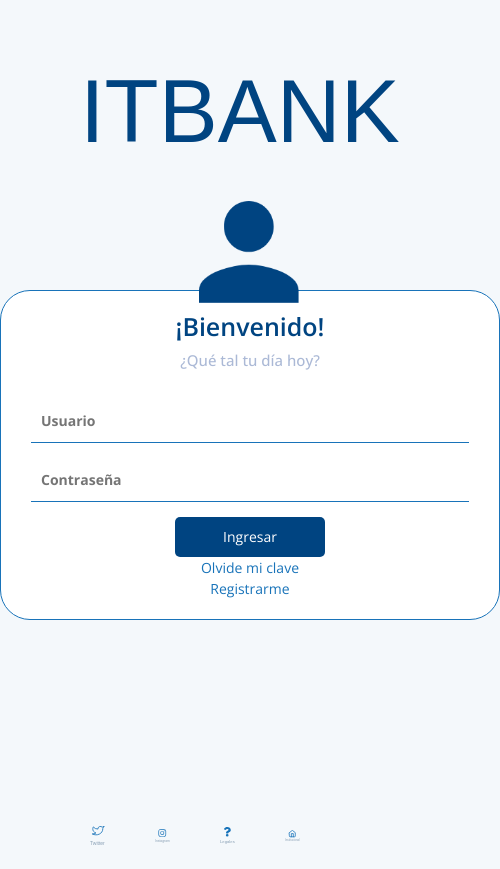
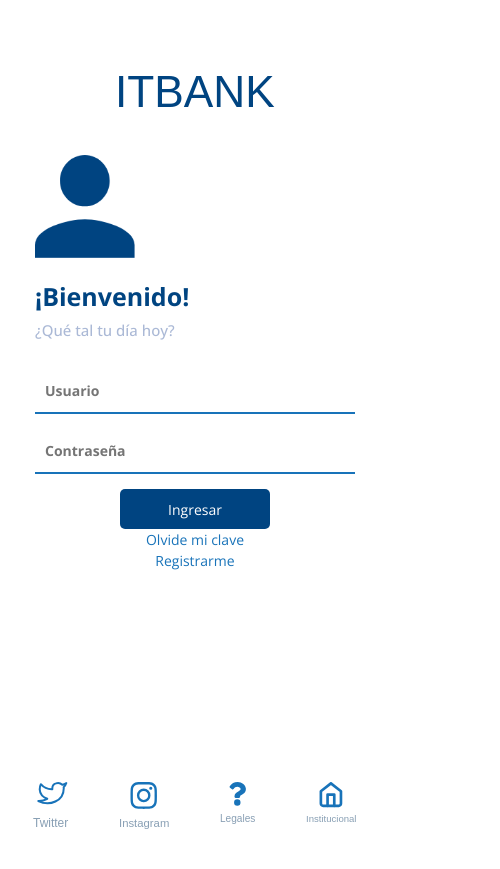
Before and after one commit to ITBANK-PROJECT-Grupo8-C1/Grupo-8-ITBANK, a plain HTML site: page login.html in a window 390 px wide. Shown: the whole page, 500 px wide, since content can reach past the window. Drawn offline with nearby package versions, Linux system fonts and the light colour scheme.

Commit message:
login responsive

```diff
--- a/login.html
+++ b/login.html
@@ -16,27 +16,49 @@
     <style>
       @import url("https://fonts.googleapis.com/css2?family=Open+Sans:wght@300;400;500;600;700;800&display=swap");
     </style>
-    <link rel="stylesheet" href="styles-login.css">
+    <link rel="stylesheet" href="styles-login.css" />
     <!-- favicon -->
-    <link rel="shortcut icon" href="./images/LOGO-SMALL-BLUE-BACKGROUND.svg">
+    <link rel="shortcut icon" href="./images/LOGO-SMALL-BLUE-BACKGROUND.svg" />
   </head>
 
   <!-- ENCABEZADO -->
 
   <body>
-      <header class = "text-center w-100 ">
-        <a href="#"><img class="logo-header" src="./images/logo-azul-grande.svg" alt="logo Itbank"></a>
+    <header class="text-center w-100">
+      <a href="#"
+        ><img
+          class="logo-header"
+          src="./images/logo-azul-grande.svg"
+          alt="logo Itbank"
+      /></a>
     </header>
 
     <!--Cambios Jime - FORMULARIO-->
     <div class="form-login">
-      <img src="./images/profile-icon.png" alt="" class="img-form">
-      <h5>¡Bienvenido!<h6>¿Qué tal tu día hoy?</h6></h5>
-      <input class="controls" type="text" name="usuario" value="" placeholder="Usuario">
-      <input class="controls" type="password" name="contrasena" value="" placeholder="Contraseña">
-      <a href="home.html"><input class="buttons" type="submit" name="" value="Ingresar"></a>
+      <img src="./images/profile-icon.png" alt="" class="img-form" />
+      <h5>
+        ¡Bienvenido!
+        <h6>¿Qué tal tu día hoy?</h6>
+      </h5>
+      <input
+        class="controls"
+        type="text"
+        name="usuario"
+        value=""
+        placeholder="Usuario"
+      />
+      <input
+        class="controls"
+        type="password"
+        name="contrasena"
+        value=""
+        placeholder="Contraseña"
+      />
+      <a href="index.html"
+        ><input class="buttons" type="submit" name="" value="Ingresar"
+      /></a>
       <p class="subtext"><a href clave="#">Olvide mi clave</a></p>
-      <p class="subtext" ><a href="register.html">Registrarme</a></p>
+      <p class="subtext"><a href="register.html">Registrarme</a></p>
     </div>
     <!-- Terminan los cambios de Jime -->
 
@@ -45,23 +67,40 @@
       <div class="container">
         <!-- FILA 1 - DE ICONOS -->
         <div class="row justify-content-center">
-
           <div class="col-2">
-            <a href="#" class="btn" aria-current="page"><img src="./images/twitter.svg" alt="Twitter" class="img-fluid img"></a>
+            <a href="#" class="btn" aria-current="page"
+              ><img
+                src="./images/twitter.svg"
+                alt="Twitter"
+                class="img-fluid img"
+            /></a>
+          </div>
+          <div class="col-1">
+            <a href="#" class="btn"
+              ><img
+                src="./images/instagram.svg"
+                alt="Twitter"
+                class="img-fluid img"
+            /></a>
           </div>
           <div class="col-2">
-            <a href="#" class="btn"><img src="./images/instagram.svg" alt="Twitter" class="img-fluid img"></a>
+            <a href="#" class="btn"
+              ><img
+                src="./images/question-mark.svg"
+                alt="Question"
+                class="img-fluid img"
+            /></a>
           </div>
-          <div class="col-2">
-            <a href="#" class="btn"><img src="./images/question-mark.svg" alt="Question" class="img-fluid img"></a>
-          </div>
-          <div class="col-2">
-            <a href="#" class="btn"><img src="./images/institucional.svg" alt="Home" class="img-fluid img"></a>
+          <div class="col-1">
+            <a href="#" class="btn"
+              ><img
+                src="./images/institucional.svg"
+                alt="Home"
+                class="img-fluid img"
+            /></a>
           </div>
         </div>
-
       </div>
-
     </footer>
     <script
       src="https://cdn.jsdelivr.net/npm/bootstrap@5.2.0-beta1/dist/js/bootstrap.bundle.min.js"
@@ -69,7 +108,5 @@
       crossorigin="anonymous"
     ></script>
   </body>
-
-
 </html>
 <!-- con img-fluid ya hacemos que toda una imagen sea responsive -->
--- a/styles-login.css
+++ b/styles-login.css
@@ -1,7 +1,7 @@
 * {
   margin: 0;
   padding: 0;
-  font-family: 'Open Sans', sans-serif;;
+  font-family: "Open Sans", sans-serif;
 }
 /***************** ENCABEZADO *****************/
 header a {
@@ -73,7 +73,6 @@ body {
   font-size: 15px;
 }
 
-
 /* usuario y contraseña */
 .controls {
   width: 100%;
@@ -112,7 +111,7 @@ body {
 }
 /* acomodado */
 
-.subtext{
+.subtext {
   text-align: center;
   margin: 0 auto;
   line-height: 20px;
@@ -135,18 +134,97 @@ footer {
   width: 100%;
 }
 
+.col-1 {
+  flex: 0 0 auto;
+  width: 26%;
+}
+
+.col-2 {
+  flex: 0 0 auto;
+  width: 22%;
+}
+
 @media only screen and (max-width: 600px) {
+  body {
+    position: relative;
+    padding-bottom: 5.5em;
+    min-height: 100vh;
+    background: white;
+  }
 
-  header .logo-header{
-    max-width: 20rem;
-    margin:  3rem 0rem 0rem 5rem;
+  header .logo-header {
+    max-width: 10rem;
+    margin: 3rem 0rem 0rem 0rem;
     padding-bottom: 8rem;
     position: relative;
   }
 
+  .img-form {
+    max-width: 100px;
+    position: absolute;
+    margin-top: -110px;
+    margin-left: 0;
+  }
+
   .form-login {
-    margin: 0 auto;
-    float: left;
+    width: 380px;
+    height: auto;
+    background: white;
+    margin: auto;
+    padding: 20px 30px;
+    color: #004481;
+    position: relative;
+    border: none;
+  }
+
+  .form-login h5 {
+    margin: 0;
+    height: 40px;
+    font-size: 25px;
+    font-weight: 700;
+    text-align: left;
+    margin-top: 1rem;
+  }
+
+  .form-login h6 {
+    color: #abb9d6;
+    height: auto;
+    margin-bottom: 30px;
+    font-size: 15px;
+    text-align: left;
+  }
+
+  .controls {
+    width: 100%;
+    border: none;
+    background-color: transparent;
+    border-bottom: 2.5px solid #1873b9;
+    margin-bottom: 15px;
+    padding: 11px 10px;
+    font-size: 14px;
+    font-weight: bold;
+    transition: all ease 1s;
+  }
+
+  footer {
+    padding: 1em 0;
+    text-align: center;
+    align-items: center;
+    position: absolute;
+    bottom: 0;
+    left: 0;
+    width: 100%;
+    padding-bottom: 2rem;
+  }
+
+  .col-1 {
+    flex: 0 0 auto;
+    width: 26%;
+  }
+
+  .col-2 {
+    flex: 0 0 auto;
+    width: 22%;
   }
 
 }
```
Lines whose indentation alone changed are shown as unchanged.
